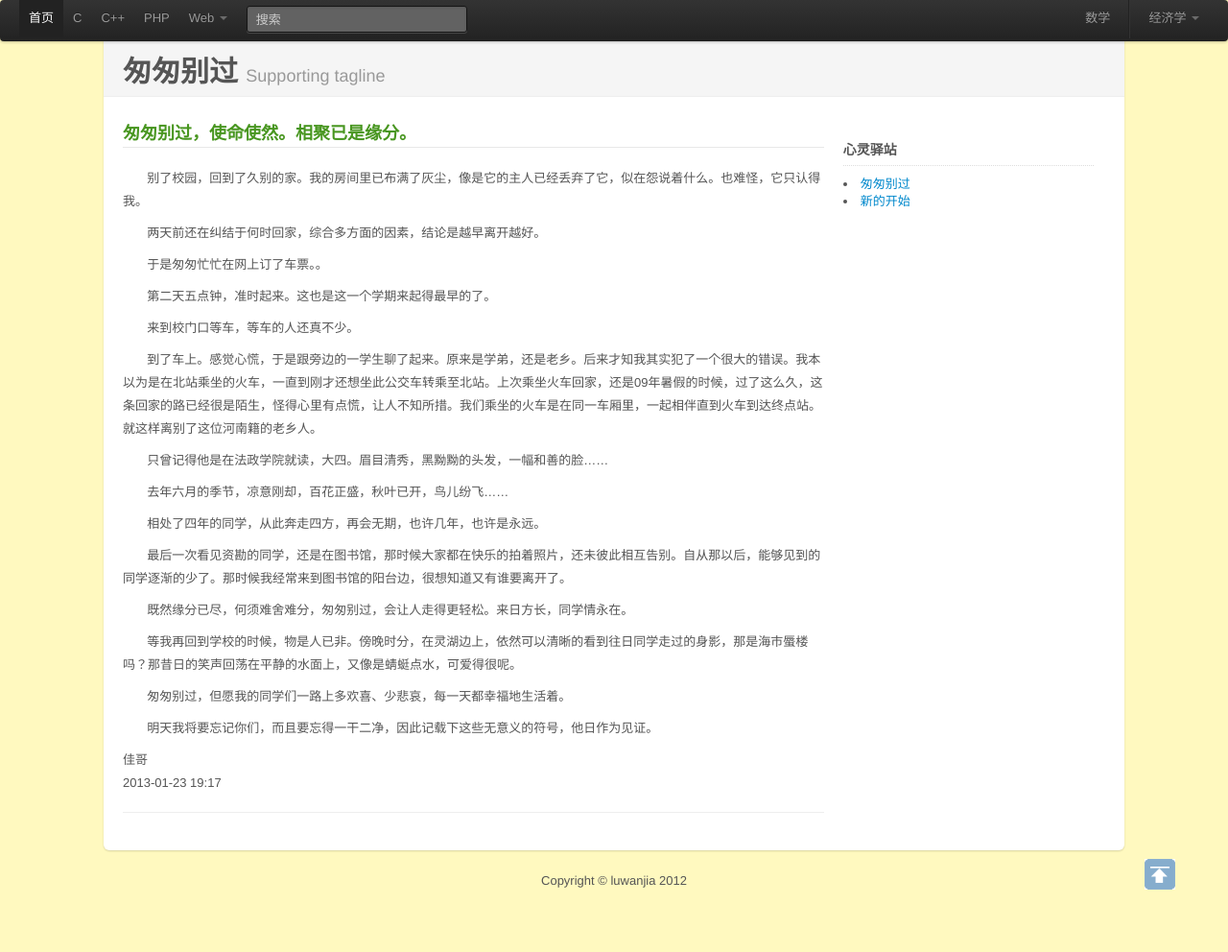
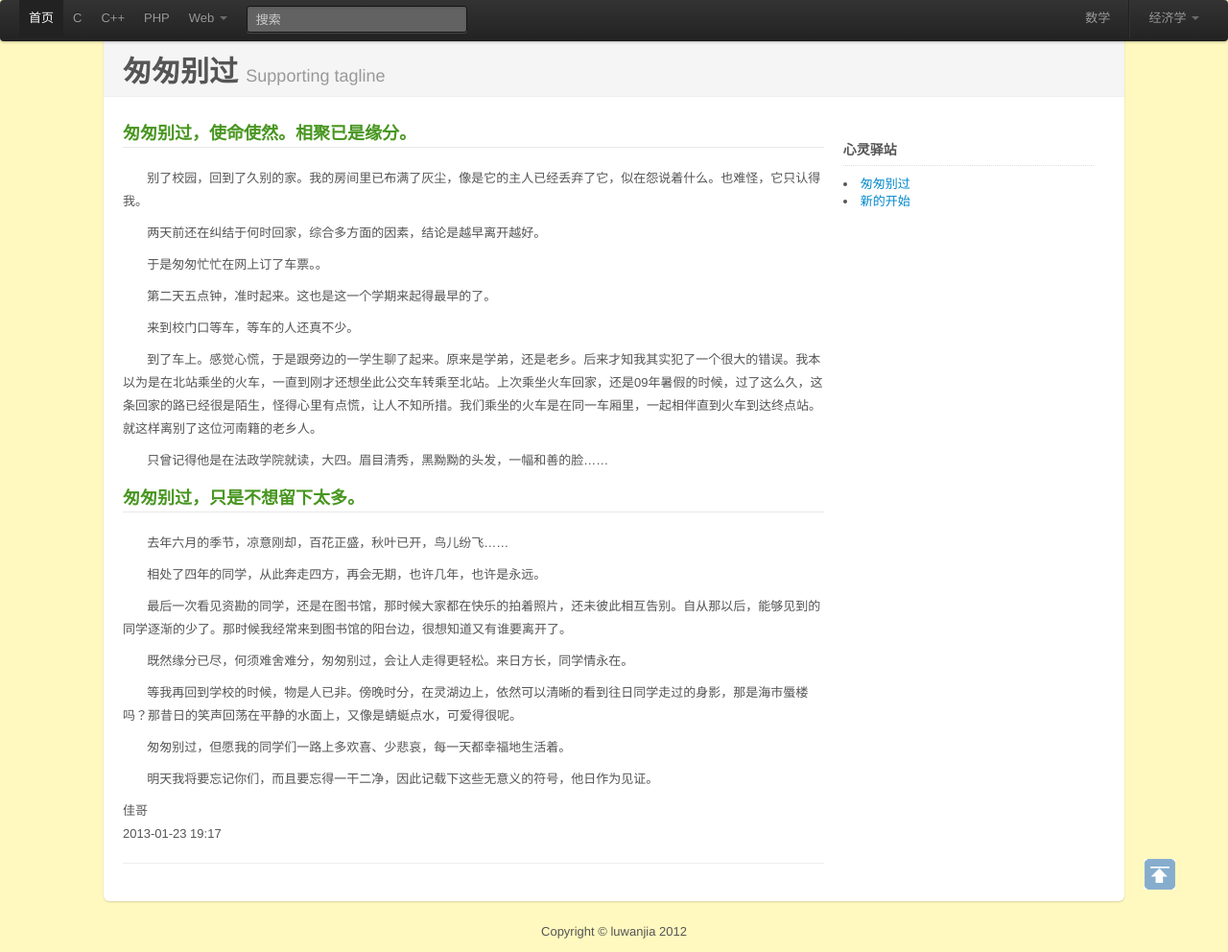
Before and after one commit to luwanlili/luwanlili.github.com, a Jekyll site: the page built from _posts/2013-01-23-匆匆别过.html, in a window 1280 px wide and 992 px high. Shown: the whole window at 96% size. Built offline with Jekyll 4.4.1, drawn with Linux system fonts in a browser that asks for light colours.

Commit message:
modify a post

```diff
--- a/_posts/2013-01-23-匆匆别过.html
+++ b/_posts/2013-01-23-匆匆别过.html
@@ -17,6 +17,7 @@ title: 匆匆别过
 		<p>&nbsp;&nbsp;&nbsp;&nbsp;&nbsp;&nbsp;&nbsp;来到校门口等车，等车的人还真不少。</p>
 		<p>&nbsp;&nbsp;&nbsp;&nbsp;&nbsp;&nbsp;&nbsp;到了车上。感觉心慌，于是跟旁边的一学生聊了起来。原来是学弟，还是老乡。后来才知我其实犯了一个很大的错误。我本以为是在北站乘坐的火车，一直到刚才还想坐此公交车转乘至北站。上次乘坐火车回家，还是09年暑假的时候，过了这么久，这条回家的路已经很是陌生，怪得心里有点慌，让人不知所措。我们乘坐的火车是在同一车厢里，一起相伴直到火车到达终点站。就这样离别了这位河南籍的老乡人。</p>
 		<p>&nbsp;&nbsp;&nbsp;&nbsp;&nbsp;&nbsp;&nbsp;只曾记得他是在法政学院就读，大四。眉目清秀，黑黝黝的头发，一幅和善的脸……</p>
+		<h2>匆匆别过，只是不想留下太多。</h2>
 		<p>&nbsp;&nbsp;&nbsp;&nbsp;&nbsp;&nbsp;&nbsp;去年六月的季节，凉意刚却，百花正盛，秋叶已开，鸟儿纷飞……</p>
 		<p>&nbsp;&nbsp;&nbsp;&nbsp;&nbsp;&nbsp;&nbsp;相处了四年的同学，从此奔走四方，再会无期，也许几年，也许是永远。</p>
 		<p>&nbsp;&nbsp;&nbsp;&nbsp;&nbsp;&nbsp;&nbsp;最后一次看见资勘的同学，还是在图书馆，那时候大家都在快乐的拍着照片，还未彼此相互告别。自从那以后，能够见到的同学逐渐的少了。那时候我经常来到图书馆的阳台边，很想知道又有谁要离开了。</p>
```
